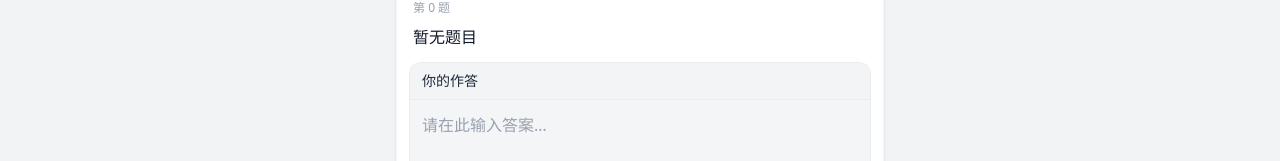
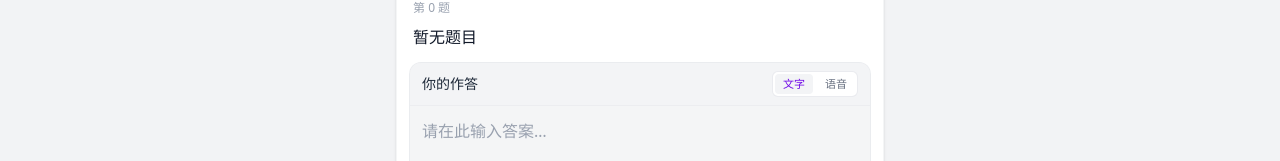
Before and after one commit to HaiZi666/ai-sales-training, a Next.js app: page /training/1 in a window 1280 px wide. Shown: the part 187-348 px from the top of the page. Built offline with nearby package versions, Linux system fonts and the light colour scheme.

Commit message:
feat：增加展示语音按钮

```diff
--- a/src/app/training/[id]/TrainingSessionContent.tsx
+++ b/src/app/training/[id]/TrainingSessionContent.tsx
@@ -371,7 +371,7 @@ export default function TrainingSessionContent({ params }: { params: Promise<{ i
               <div className="mx-3 mb-4 rounded-xl bg-gray-100/90 border border-gray-200/60 overflow-hidden">
                 <div className="flex items-center justify-between px-3 py-2 border-b border-gray-200/50 bg-gray-100">
                   <span className="text-sm font-medium text-gray-800">你的作答</span>
-                  {/* <div className="flex items-center gap-1 rounded-md border border-gray-200/80 bg-white p-0.5">
+                  <div className="flex items-center gap-1 rounded-md border border-gray-200/80 bg-white p-0.5">
                     <button
                       type="button"
                       onClick={() => setInputMode('text')}
@@ -386,7 +386,7 @@ export default function TrainingSessionContent({ params }: { params: Promise<{ i
                     >
                       语音
                     </button>
-                  </div> */}
+                  </div>
                 </div>
                 {openingMessage ? (
                   <p className="px-3 py-2.5 text-[13px] text-gray-600 leading-relaxed bg-white/40 border-b border-gray-200/40">
```
